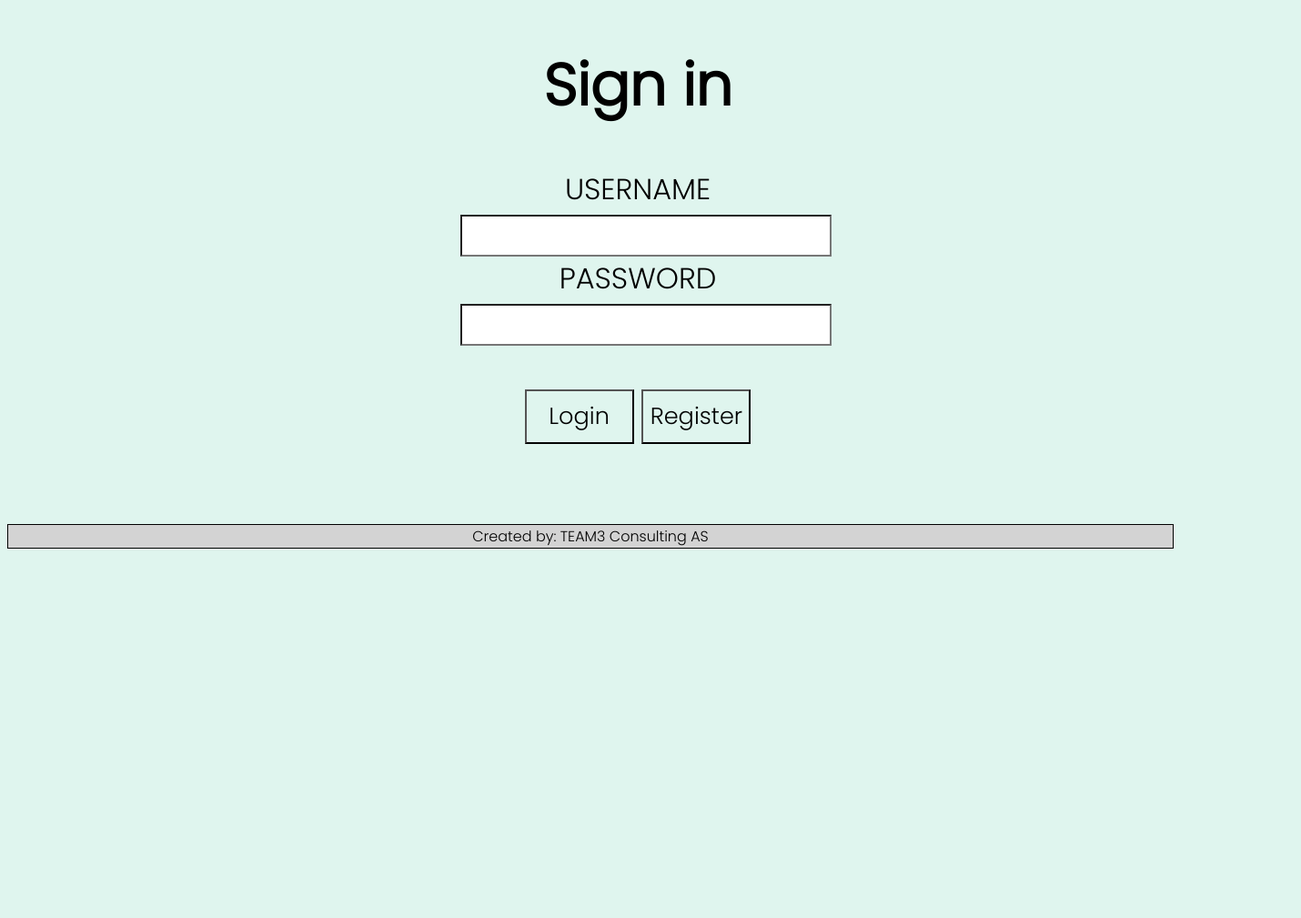
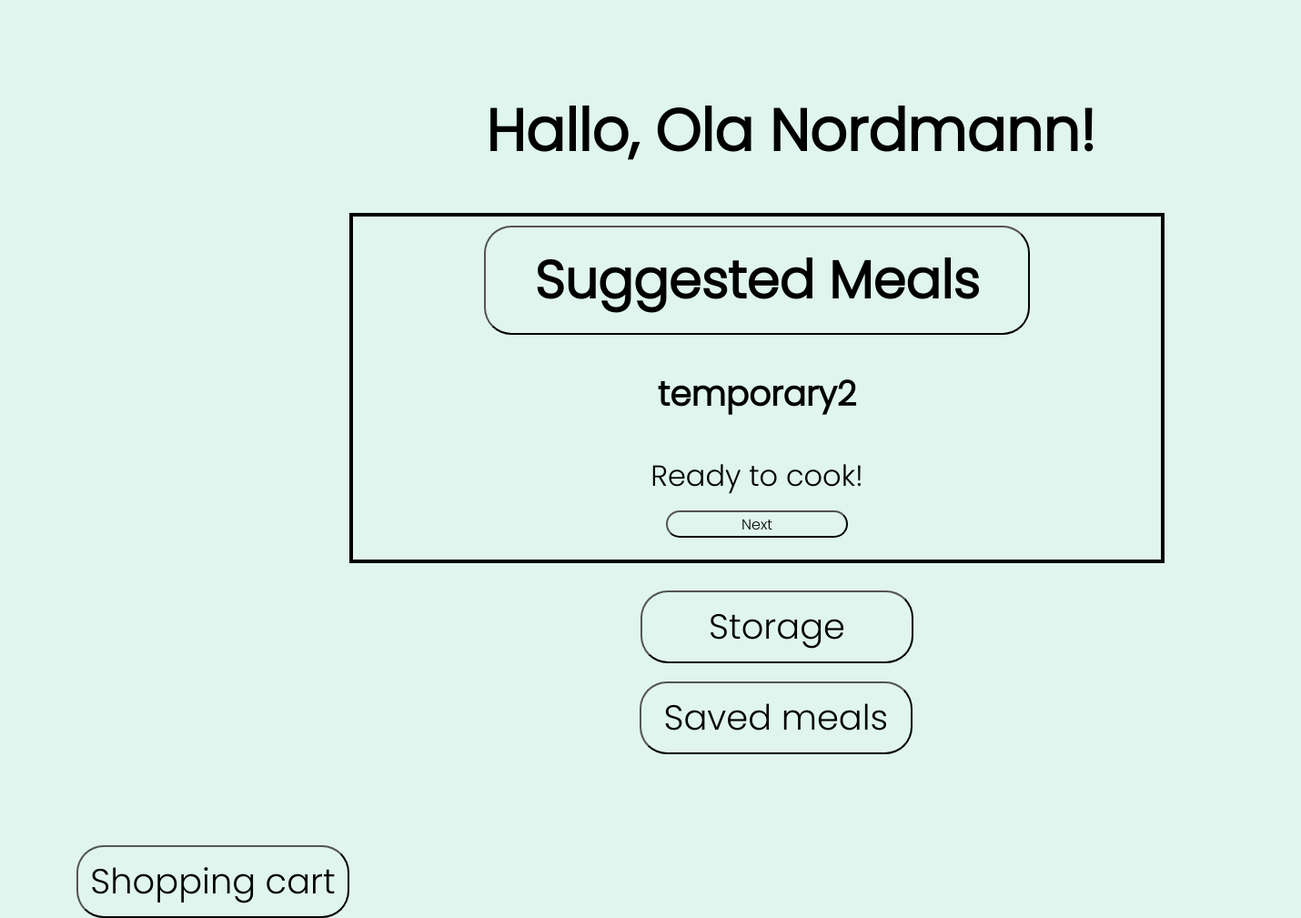
Before and after one commit to Krille1994/DinermateTeam3, a plain HTML site: page index.html in a window 1280 px wide. Shown: the part 197-1206 px from the top of the page at 91% size, 1430 px wide, since content can reach past the window. Before the commit the page ends 800 px from the top, so only its background shows below. Drawn offline with Linux system fonts and the light colour scheme.

Commit message:
css-greier

```diff
--- a/model.js
+++ b/model.js
@@ -25,7 +25,7 @@ const model = {
             surname: 'Nordmann',
         },
     ],
-    userID: '',
+    userID: 0,
     createMeal: {
         mealName: 'Hamburger and fries',
         ingredients: [
--- a/styles/mainscreen.css
+++ b/styles/mainscreen.css
@@ -4,8 +4,81 @@
     font-family: 'Poppins', sans-serif;
 }
 
-.content {
-    max-width: 500px;
-    margin: auto;
-    user-select: none;
+#mainContent {
+    position: absolute;
+    left: 30%;
+    top: 250px;
+    font-size: 2em;
 }
+
+#header {
+    position: relative;
+    left: 150px;
+}
+
+#suggestedMeals {
+    border: solid 4px black;
+    height: fit-content;
+    text-align: center;
+    padding-bottom: 20px;
+}
+
+#suggestedMeals #suggestedMealsButton {
+    height: 120px;
+    width: 600px;
+    margin-top: 10px;
+    font-size: 1.8em;
+    border-radius: 30px;
+    font-weight: 900;
+}
+
+#randomMealButton {
+    height: 30px;
+    width: 200px;
+    margin-top: 10px;
+    font-size: 0.5em;
+    border-radius: 30px;
+}
+
+#navigateButtons {
+    position: relative;
+    left: 0px;
+    bottom: -10px;
+}
+
+#storageButton {
+    position: relative;
+    bottom: -20px;
+    left: 320px;
+    width: 300px;
+    height: 80px;
+    font-size: 1.2em;
+    border-radius: 30px;
+}
+
+
+
+#savedMealsButton {
+    position: relative;
+    bottom: -120px;
+    left: 10px;
+    width: 300px;
+    height: 80px;
+    font-size: 1.2em;
+    border-radius: 30px;
+}
+
+#shoppingCartButton {
+    position: relative;
+    bottom: -220px;
+    left: -300px;
+    width: 300px;
+    height: 80px;
+    font-size: 1.2em;
+    border-radius: 30px;
+}
+
+#suggestedMealHeader {
+    text-transform: uppercase;
+    margin-top: -0px;
+}
--- a/view/mainscreen.js
+++ b/view/mainscreen.js
@@ -1,17 +1,22 @@
-
+mainScreenView();
 function mainScreenView() {
     let html = `
-    <h1>Hallo, ${model.users[model.userID].firstname} ${model.users[model.userID].surname}!</h1>
-    <div>
-        <button onclick="suggestedMealsView()">Suggested Meals</button>
-        <div>${mainScreenSuggestedMeal()}</div>
-        <div>Previous</div>
-        <div>Next</div>
-    </div>
-    <br>
-    <button onclick="storageView()">Storage</button>
-    <button onclick="savedMealsView()">Saved meals</button>
-    <button >Shopping cart</button>
+        <div id="mainContent">
+            <div id="header">
+                <h1>Hallo, ${model.users[model.userID].firstname} ${model.users[model.userID].surname}!</h1>
+            </div>
+
+            <div id="suggestedMeals">
+                <button id="suggestedMealsButton" onclick="suggestedMealsView()">Suggested Meals</button>
+                <div>${mainScreenSuggestedMeal()}</div>
+                <button id="randomMealButton">Next</button>
+            </div>
+            <div id="navigateButtons">
+                 <button id="storageButton" onclick="storageView()">Storage</button>
+                 <button id="savedMealsButton" onclick="savedMealsView()">Saved meals</button>
+                 <button id="shoppingCartButton">Shopping cart</button>
+            </div>
+        </div>
     `
     document.getElementById('app').innerHTML = html;
 }
@@ -34,7 +39,7 @@ function mainScreenSuggestedMeal() {
             }
         }
         if (missingIngredients <= 3 && missingIngredients > 0) {
-            html = `<h3>${model.savedMeals[model.userID][i].mealName}</h3>
+            html = `<h3 id="suggestedMealHeader">${model.savedMeals[model.userID][i].mealName}</h3>
             <div>Missing:</div>` + html2;
             obj = {info: html, index: i};
             listOfMeals.push(obj);
```
